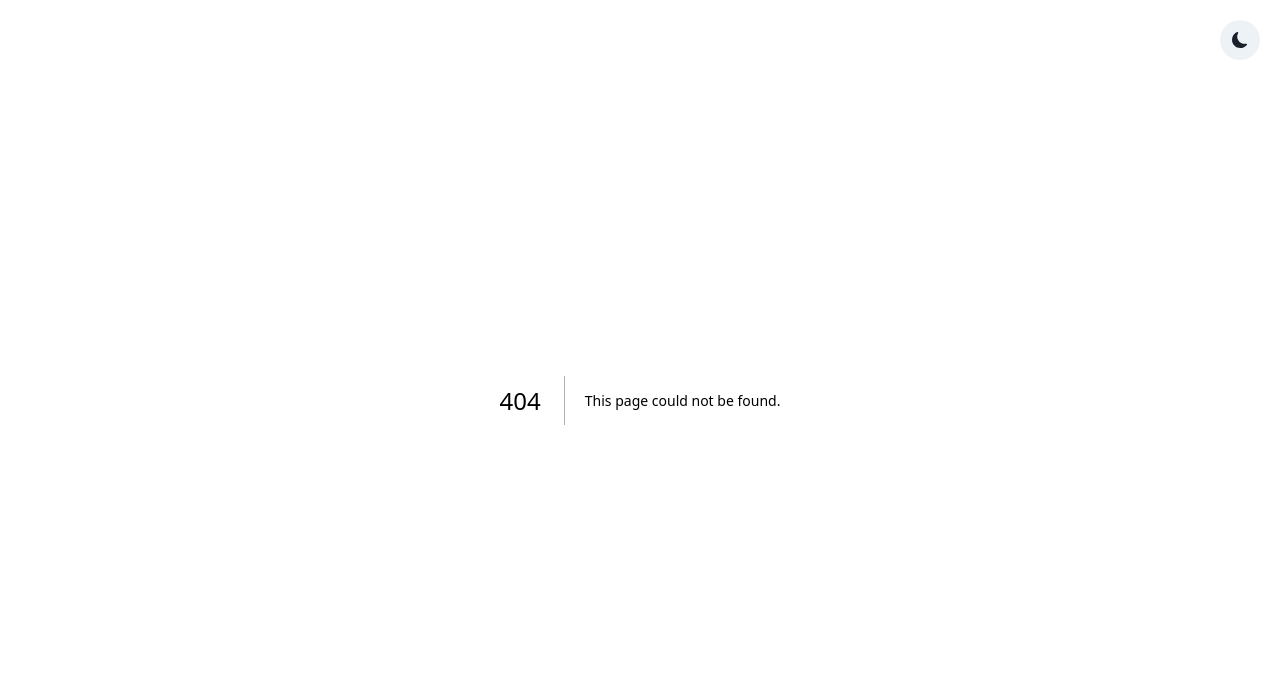
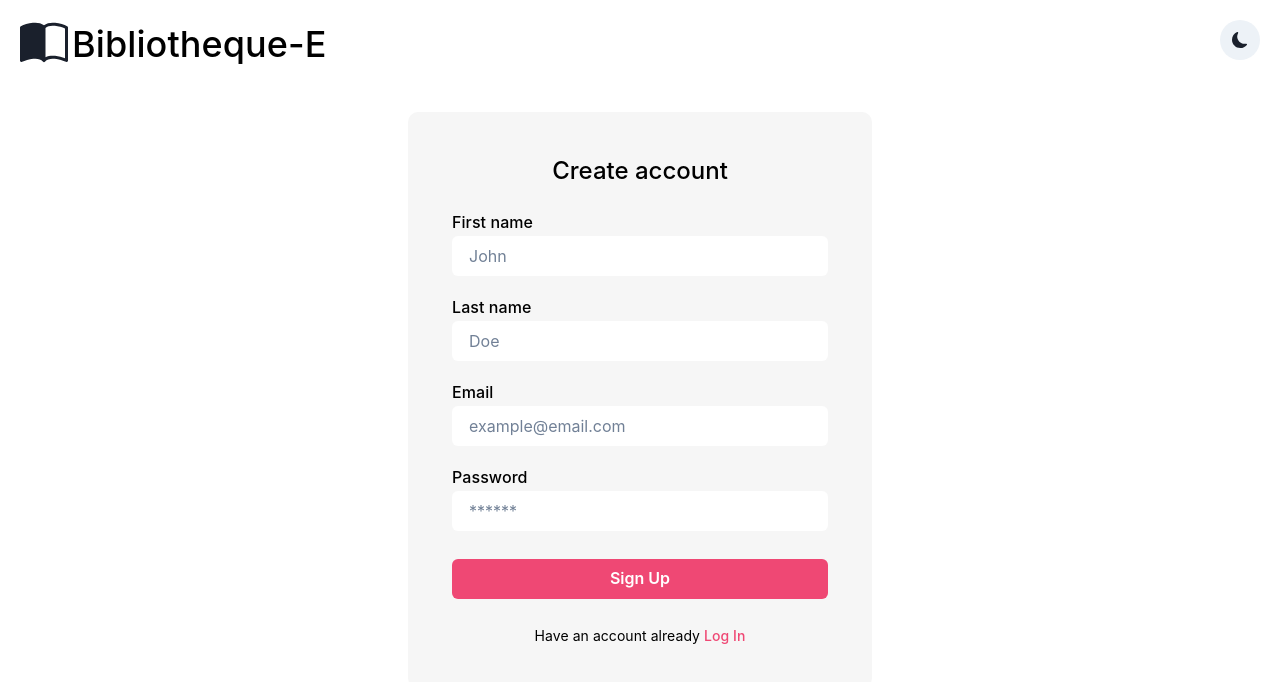
Before and after one commit to JosephAyo/bibliotheque-e-frontend, a Next.js app: page /signup in a window 1280 px wide. Before the commit this address had no page. Shown: the top 682 px of the page. Built offline with nearby package versions, Linux system fonts and the light colour scheme.

Commit message:
✨ 💄 feat: add sign up page

```diff
--- /dev/null
+++ b/src/components/Inputs/AuthFormInputField.jsx
@@ -0,0 +1,20 @@
+import { Input, Text, VStack, useColorModeValue } from '@chakra-ui/react';
+import React from 'react';
+
+const AuthFormInputField = ({ inputFieldProps, fieldLabel }) => {
+  const inputBackground = useColorModeValue('white');
+  return (
+    <VStack spacing="4px" alignItems="flex-start">
+      {fieldLabel ? <Text textStyle="body-medium">{fieldLabel}</Text> : ''}
+      <Input
+        variant="filled"
+        type="text"
+        borderWidth="1px"
+        backgroundColor={inputBackground}
+        {...inputFieldProps}
+      />
+    </VStack>
+  );
+};
+
+export default AuthFormInputField;
--- /dev/null
+++ b/src/components/Inputs/index.js
@@ -0,0 +1,4 @@
+import AuthFormInputField from './AuthFormInputField';
+
+export { AuthFormInputField };
+export default AuthFormInputField;
--- /dev/null
+++ b/src/components/Layouts/AuthPageLayout.jsx
@@ -0,0 +1,25 @@
+import Head from 'next/head';
+import { Flex, Text } from '@chakra-ui/react';
+import { BsBookHalf } from 'react-icons/bs';
+
+const AuthPageLayout = ({ children, pageTitle }) => (
+  <>
+    <Head>
+      <title>Bibliotheque-E {pageTitle ? `| ${pageTitle}` : ''}</title>
+      <meta name="description" content="Bibliotheque Electronic" />
+      <meta name="viewport" content="width=device-width, initial-scale=1" />
+      <link rel="icon" href="/favicon.ico" />
+    </Head>
+    <main>
+      <Flex alignItems="center" position="fixed" top="20px" left="20px">
+        <BsBookHalf size={48} />
+        <Text textStyle="headline-4-medium" marginLeft='4px'>Bibliotheque-E</Text>
+      </Flex>
+      <Flex height="100vh" alignItems="center" justifyContent="center">
+        {children}
+      </Flex>
+    </main>
+  </>
+);
+
+export default AuthPageLayout;
--- /dev/null
+++ b/src/components/Layouts/LibraryPageLayout.jsx
@@ -0,0 +1,21 @@
+import Head from 'next/head';
+import { Flex, Text } from '@chakra-ui/react';
+
+const LibraryPageLayout = ({ children, pageTitle }) => (
+  <>
+    <Head>
+      <title>Bibliotheque-E | {pageTitle}</title>
+      <meta name="description" content="Bibliotheque Electronic" />
+      <meta name="viewport" content="width=device-width, initial-scale=1" />
+      <link rel="icon" href="/favicon.ico" />
+    </Head>
+    <main>
+      <Text textStyle="headline-2-medium">Bibliotheque-E</Text>
+      <Flex height="100vh" alignItems="center" justifyContent="center">
+        {children}
+      </Flex>
+    </main>
+  </>
+);
+
+export default LibraryPageLayout;
--- /dev/null
+++ b/src/components/Layouts/index.js
@@ -0,0 +1,4 @@
+import AuthPageLayout from './AuthPageLayout';
+import LibraryPageLayout from './LibraryPageLayout';
+
+export { AuthPageLayout, LibraryPageLayout };
--- a/src/components/ThemeToggle/index.js
+++ b/src/components/ThemeToggle/index.js
@@ -1,3 +1,4 @@
 import ThemeToggleButton from './ThemeToggleButton';
 
+export { ThemeToggleButton };
 export default ThemeToggleButton;
--- a/src/config/chakraTheme.js
+++ b/src/config/chakraTheme.js
@@ -30,17 +30,17 @@ export const chakraThemeColors = {
     50: '#000000'
   },
   primary: {
-    default: '#0066F5',
-    900: '#0066F5',
-    800: '#0066F5',
-    700: '#0066F5CC',
-    600: '#0066F5CC',
-    500: '#0066F599',
-    400: '#0066F599',
-    300: '#0066F566',
-    200: '#0066F566',
-    100: '#0066F533',
-    50: '#0066F533'
+    default: '#EF4874',
+    900: '#EF4874',
+    800: '#EF4874',
+    700: '#EF4874',
+    600: '#EF4874',
+    500: '#EF4874',
+    400: '#EF4874',
+    300: '#EF4874',
+    200: '#EF4874',
+    100: '#EF4874',
+    50: '#EF4874'
   },
   lightGray: {
     default: '#EFEFEF',
--- /dev/null
+++ b/src/pages/signup.jsx
@@ -0,0 +1,71 @@
+import { Button, Flex, Text, VStack, useColorModeValue } from '@chakra-ui/react';
+import { AuthFormInputField } from 'components/Inputs';
+import { AuthPageLayout } from 'components/Layouts';
+import Link from 'next/link';
+import React from 'react';
+
+const Signup = () => {
+  const formBackground = useColorModeValue('#f6f6f6', 'gray.600');
+
+  return (
+    <AuthPageLayout>
+      <VStack
+        flexDirection="column"
+        background={formBackground}
+        rounded="10px"
+        padding="44px"
+        width="464px"
+        spacing="28px">
+        <Text textStyle="headline-5-medium">Create account</Text>
+        <VStack align="stretch" width="100%" spacing="22px">
+          <AuthFormInputField
+            fieldLabel="First name"
+            inputFieldProps={{
+              name: 'first_name',
+              placeholder: 'John'
+            }}
+          />
+          <AuthFormInputField
+            fieldLabel="Last name"
+            inputFieldProps={{
+              name: 'last_name',
+              placeholder: 'Doe'
+            }}
+          />
+          <AuthFormInputField
+            fieldLabel="Email"
+            inputFieldProps={{
+              name: 'email',
+              placeholder: 'example@email.com',
+              type: 'email'
+            }}
+          />
+          <AuthFormInputField
+            fieldLabel="Password"
+            inputFieldProps={{
+              name: 'password',
+              placeholder: '******',
+              type: 'password'
+            }}
+          />
+        </VStack>
+
+        <Button colorScheme="actionPrimary" width="100%">
+          Sign Up
+        </Button>
+        <Flex>
+          <Text marginRight="4px" textStyle="caption">
+            Have an account already
+          </Text>
+          <Link href="/login">
+            <Text color="primary.default" textStyle="caption-medium">
+              Log In{' '}
+            </Text>
+          </Link>
+        </Flex>
+      </VStack>
+    </AuthPageLayout>
+  );
+};
+
+export default Signup;
```
